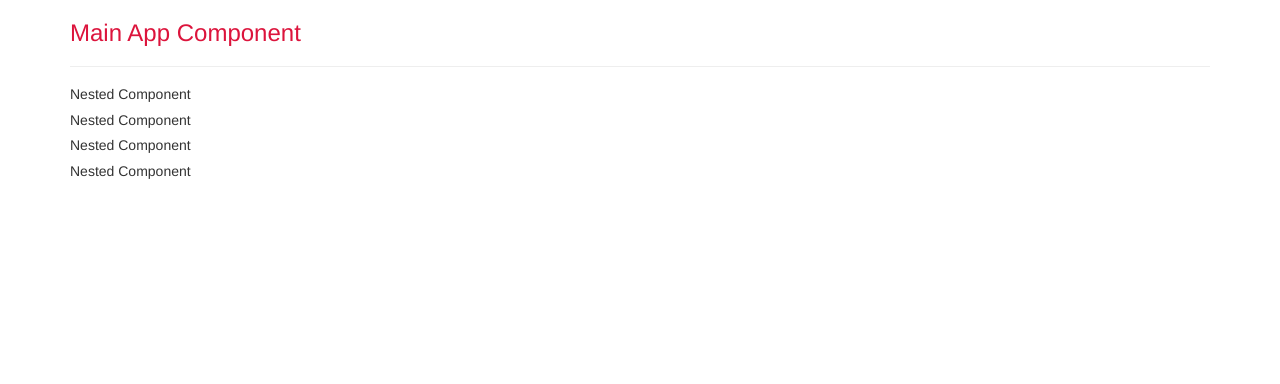
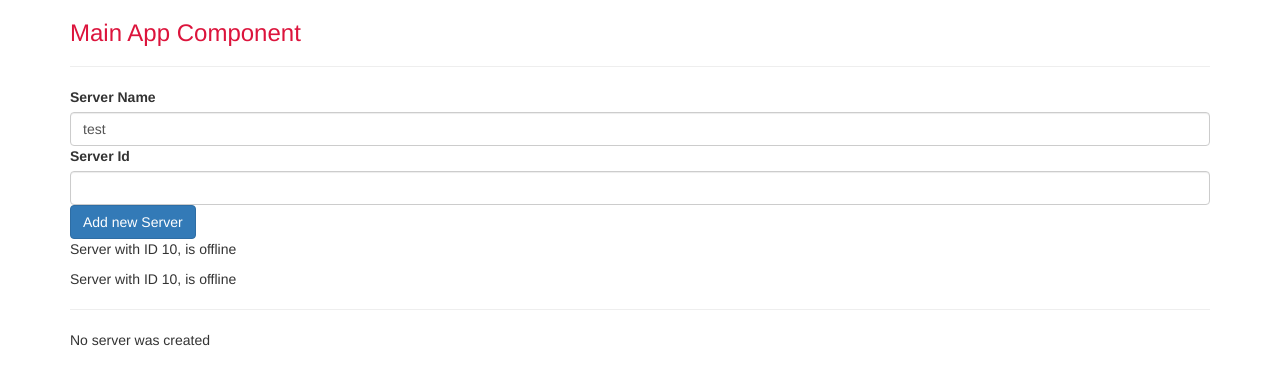
Before and after one commit to Dfav1221/AngularCourse, an Angular app in the folder first-app/: page / in a window 1280 px wide. Shown: the top 384 px of the page. Built offline with nearby package versions, Linux system fonts and the light colour scheme.

Commit message:
events and data binding

```diff
--- a/first-app/src/app/server/server.component.html
+++ b/first-app/src/app/server/server.component.html
@@ -1 +1 @@
-<h5>Nested Component</h5>
+<p>Server with ID {{serverId}}, is {{serverStatus}}</p>
--- a/first-app/src/app/server/server.component.ts
+++ b/first-app/src/app/server/server.component.ts
@@ -6,5 +6,7 @@ import {Component} from "@angular/core";
   styleUrls: []
 })
 export class ServerComponent {
+  serverId = 10;
+  serverStatus = 'offline';
 
 }
--- a/first-app/src/app/servers/servers.component.html
+++ b/first-app/src/app/servers/servers.component.html
@@ -1,4 +1,14 @@
+<label>Server Name</label>
+<input type="text" class="form-control" [(ngModel)]="serverName">
+<label>Server Id</label>
+<input type="text" class="form-control" (input)="onUpdateServerId($event)">
+<button class="btn btn-primary"
+        [disabled]="!allowNewServers"
+        (click)="onCreateServer()">
+  Add new Server
+</button>
+
 <app-server></app-server>
 <app-server></app-server>
-<app-server></app-server>
-<app-server></app-server>
+<hr>
+<p>{{serverCreationStatus}}</p>
--- a/first-app/src/app/servers/servers.component.ts
+++ b/first-app/src/app/servers/servers.component.ts
@@ -1,4 +1,4 @@
- import { Component, OnInit } from '@angular/core';
+import {Component, OnInit} from '@angular/core';
 
 @Component({
   selector: 'app-servers',
@@ -6,10 +6,29 @@
   styleUrls: ['./servers.component.css']
 })
 export class ServersComponent implements OnInit {
+  serverCreationStatus = 'No server was created';
+  allowNewServers = false;
+  serverName = 'test';
+  serverId = 0;
 
-  constructor() { }
+  constructor() {
+    setTimeout(() => {
+      this.allowNewServers = true;
+    }, 2000)
+  }
 
   ngOnInit(): void {
   }
 
+  onCreateServer() {
+    this.serverCreationStatus = 'Server was created, and his name is ' + this.serverName;
+  }
+
+  onUpdateServerName(event: Event) {
+    this.serverName = (<HTMLInputElement>event.target).value;
+  }
+
+  onUpdateServerId(event: Event) {
+    this.serverId = Number.parseInt((<HTMLInputElement>event.target).value);
+  }
 }
```
